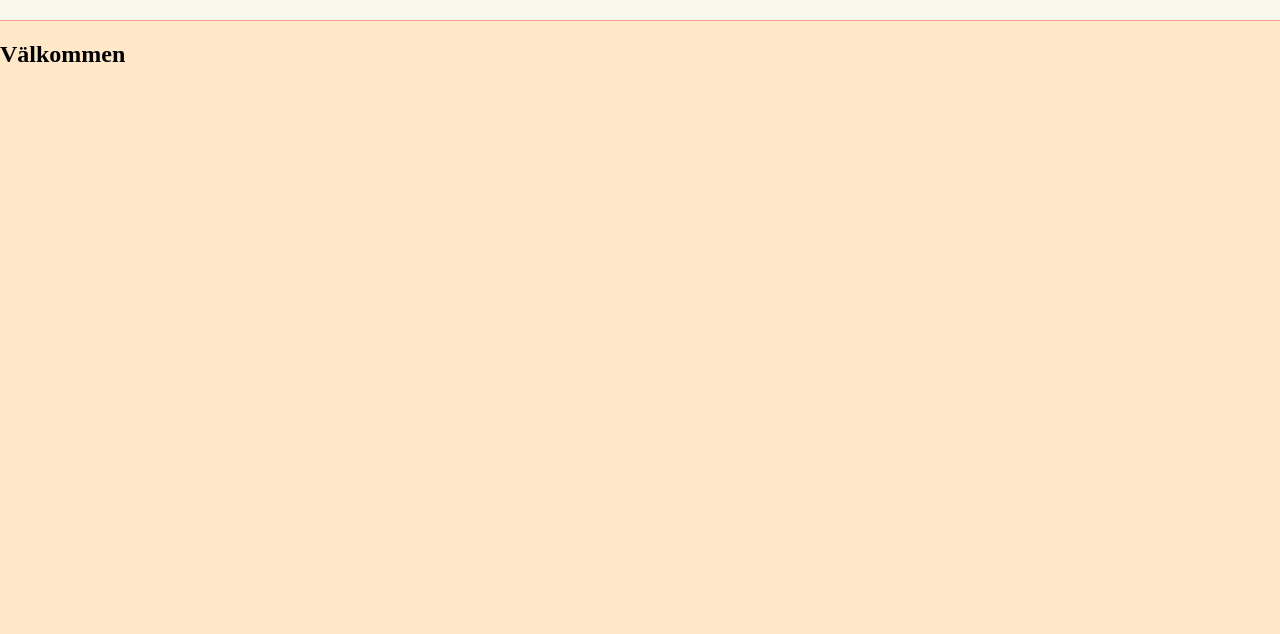
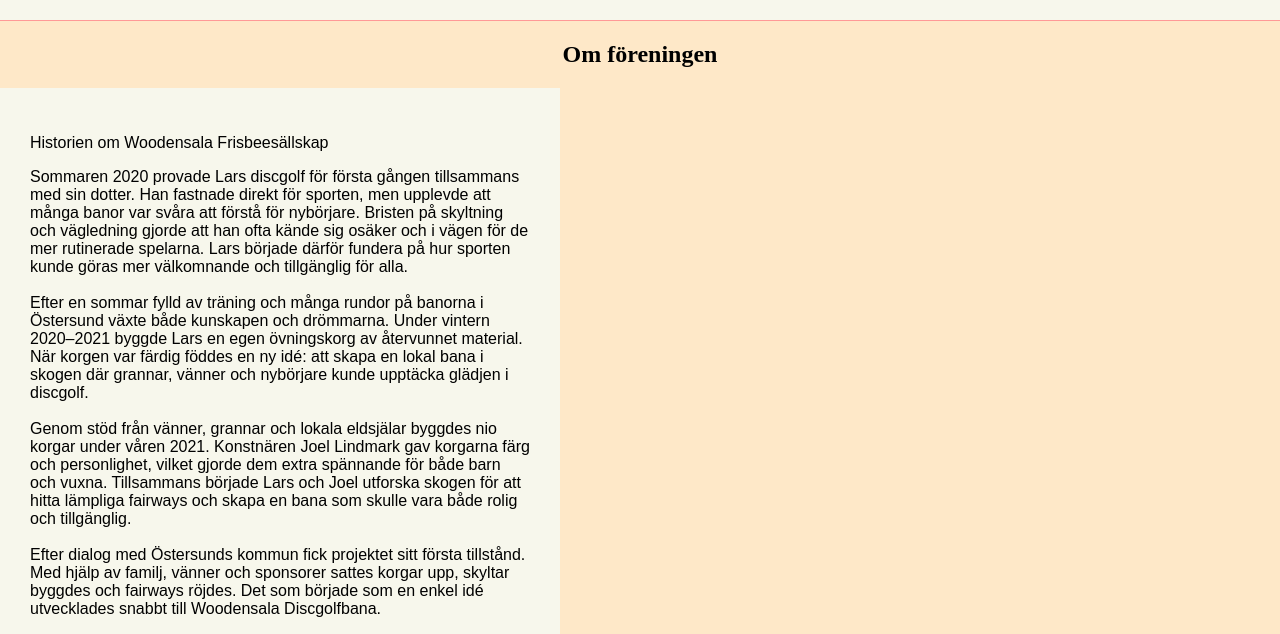
Before and after one commit to OwMyBrains/Projektarbete-WS, a plain HTML site: page foreningen.html in a window 1280 px wide. Shown: the part 127-761 px from the top of the page. Drawn offline with Linux system fonts and the light colour scheme; a web font is replaced by a local one.

Commit message:
Uppdaterat underrubriker

```diff
--- a/css/styles.css
+++ b/css/styles.css
@@ -17,6 +17,10 @@
 h1 {
   text-align: center;
 }
+/*H2 Ska troligtvis ändras senare*/
+h2{
+  text-align: center;
+}
 body {
   font-family: Arial, Helvetica, sans-serif;
   background-color: #f7f7ec;
@@ -28,9 +32,10 @@ footer {
   padding-bottom: 40px;
 }
 main {
-  height: 900px;
+  height: auto;
   background-color: #fee8c8;
   width: 100%;
+  padding-bottom: 40px;
 }
 
 /*LOGOTYP WS*/
@@ -174,6 +179,15 @@ a {
 /*CURTAIN MENU END*/
 /*HEADER END*/
 
+/*MAIN*/
+.text-div {
+  width: 500px;
+  height: auto;
+  background-color: #f7f7ec;
+  padding: 30px;
+}
+/*MAIN END*/
+
 /*FOOTER*/
 
 .footer {
--- a/foreningen.html
+++ b/foreningen.html
@@ -361,7 +361,74 @@
 				<a href="https://tjing.se/club/woodensala-frisbeesallskap/join" target="_blank">Bli medlem</a>
 			</div>
 		</div>
-		<h2 class="cooper-blk">Välkommen</h2>
+		<h2 class="cooper-blk">Om föreningen</h2>
+		<article>
+			<div class="text-div">
+				<p class="text">Historien om Woodensala Frisbeesällskap</p>
+				<p>
+					Sommaren 2020 provade Lars discgolf för första gången tillsammans med sin dotter. Han fastnade
+					direkt
+					för sporten, men upplevde att många banor var svåra att förstå för nybörjare. Bristen på skyltning
+					och
+					vägledning gjorde att han ofta kände sig osäker och i vägen för de mer rutinerade spelarna. Lars
+					började
+					därför fundera på hur sporten kunde göras mer välkomnande och tillgänglig för alla.
+					<br><br>
+					Efter en sommar fylld av träning och många rundor på banorna i Östersund växte både kunskapen och
+					drömmarna. Under vintern 2020–2021 byggde Lars en egen övningskorg av återvunnet material. När
+					korgen
+					var färdig föddes en ny idé: att skapa en lokal bana i skogen där grannar, vänner och nybörjare
+					kunde
+					upptäcka glädjen i discgolf.
+					<br><br>
+					Genom stöd från vänner, grannar och lokala eldsjälar byggdes nio korgar under våren 2021. Konstnären
+					Joel Lindmark gav korgarna färg och personlighet, vilket gjorde dem extra spännande för både barn
+					och
+					vuxna. Tillsammans började Lars och Joel utforska skogen för att hitta lämpliga fairways och skapa
+					en
+					bana som skulle vara både rolig och tillgänglig.
+					<br><br>
+					Efter dialog med Östersunds kommun fick projektet sitt första tillstånd. Med hjälp av familj, vänner
+					och
+					sponsorer sattes korgar upp, skyltar byggdes och fairways röjdes. Det som började som en enkel idé
+					utvecklades snabbt till Woodensala Discgolfbana.
+					<br><br>
+					Den första säsongen möttes banan av både beröm och kritik, men framför allt skapade den något mycket
+					värdefullt: en gemenskap. Människor i alla åldrar samlades kring banan, spelade tillsammans och
+					hjälpte
+					till att utveckla platsen. Det bildades en stark kärna av engagerade spelare som delade samma vision
+					om
+					en inkluderande och välkomnande discgolfmiljö.
+					<br><br>
+					När säsongen utvärderades stod det klart att projektet hade blivit en succé. Hundratals spelare hade
+					hittat till banan och många hade upptäckt sporten för första gången. Kommunen gav klartecken för att
+					utveckla området vidare med en större 18-hålsbana.
+					<br><br>
+					Hösten 2021 bildades därför Woodensala Frisbeesällskap, med målet att skapa och förvalta en bana
+					byggd
+					med hjärta, gemenskap och lokalt engagemang. Föreningen skulle ge medlemmarna möjlighet att själva
+					forma
+					verksamheten och utveckla discgolfen i närområdet.
+					<br><br>
+					Sedan dess har föreningen vuxit till en stark och välmående gemenskap med engagerade medlemmar, en
+					uppskattad bana och ett stort stöd från sponsorer och ideella krafter. Woodensala Discgolfbana har
+					blivit en naturlig mötesplats för både nya och erfarna spelare.
+					<br><br>
+					Under senare år har Woodensala Frisbeesällskap även etablerat den återkommande tävlingen Hösttröst,
+					som
+					blivit ett uppskattat inslag på säsongsavslutningen. De senaste två åren har dessutom Woodensala
+					Discgolfbana varit en av de banor som ingått i Södra Norrlands Touren, vilket ytterligare befäst
+					banans
+					goda rykte och betydelse inom regionens discgolfsport.
+					<br><br>
+					Idag fortsätter föreningen att utveckla verksamheten med samma drivkraft som från början: att skapa
+					spelglädje, gemenskap och möjligheter för fler människor att upptäcka discgolfen och naturen runt
+					Woodensala.
+				</p>
+			</div>
+			<div></div>
+
+		</article>
 	</main>
 	<footer>
 		<h2 class="cooper-blk">Woodensala - Folkets bana!</h2>
```
Also changed, not shown: banan.html (+1 -1 lines), bankartor.html (+1 -1 lines), hitta-hit.html (+1 -1 lines), kontakt.html (+1 -1 lines), medlem.html (+1 -1 lines), nyheter.html (+1 -1 lines), resultat.html (+1 -1 lines), sponsorer.html (+1 -1 lines).
